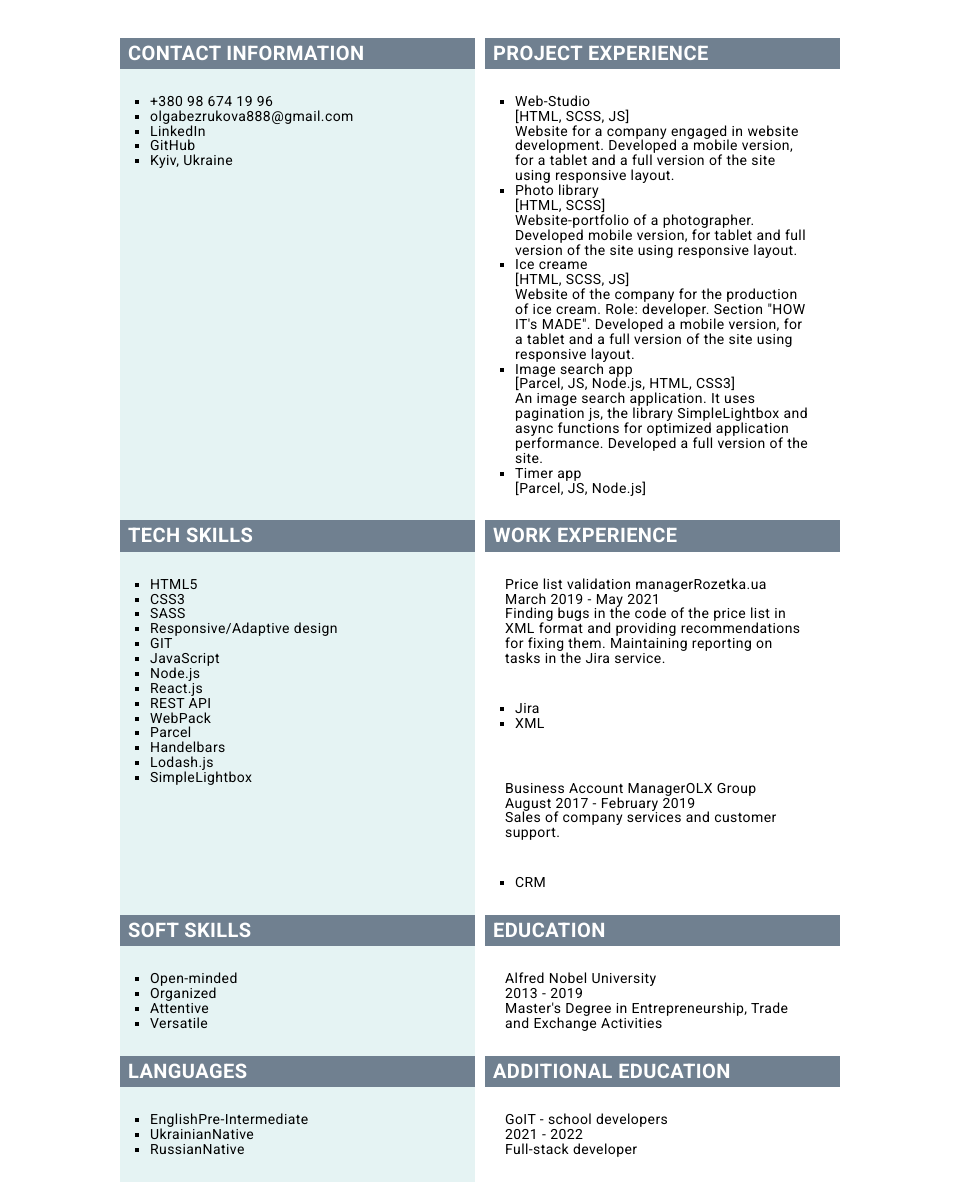
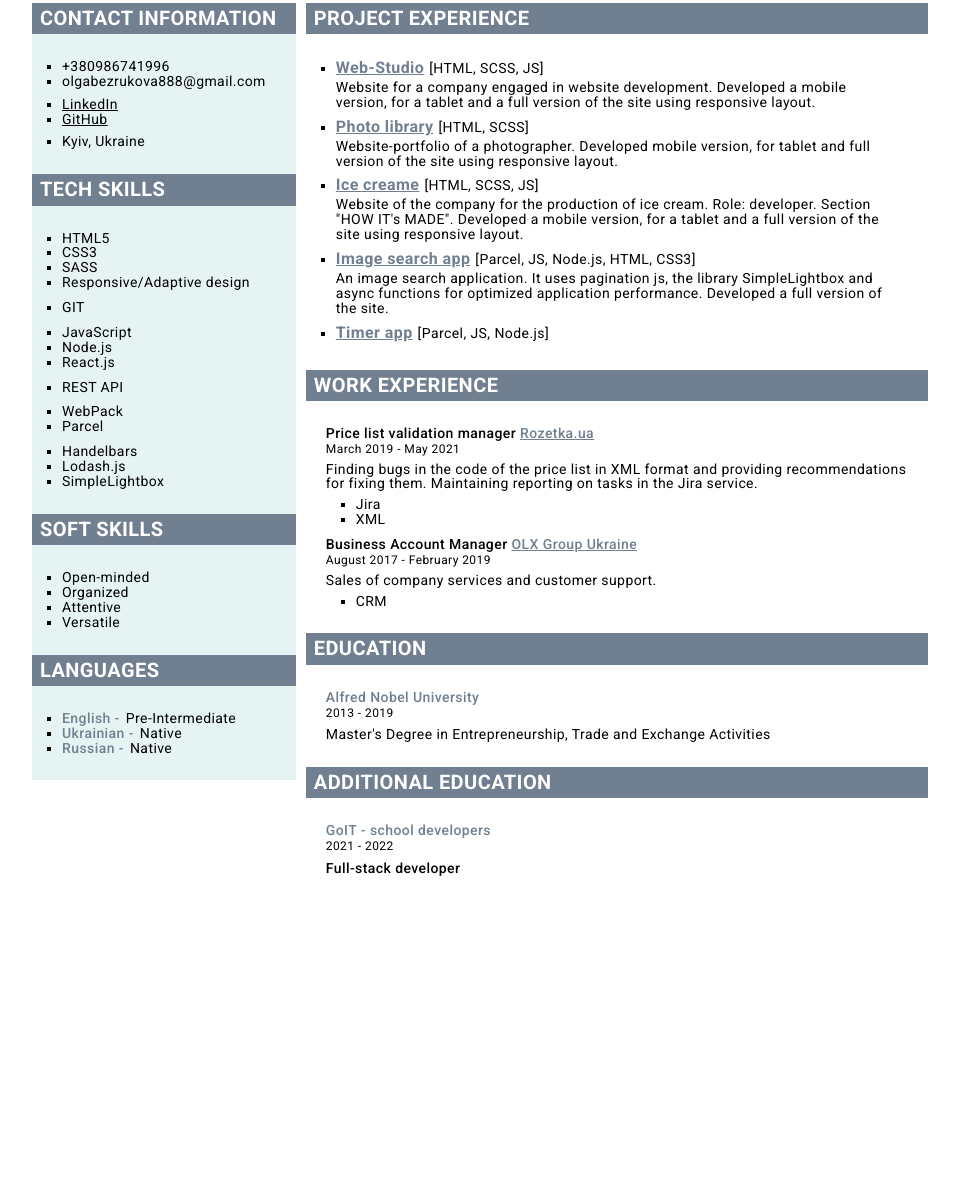
Before and after one commit to OlgaBezrukova8/portfolio, a website built with Parcel: page src/resume.html in a window 1280 px wide. Shown: the part 242-1427 px from the top of the page, without its empty margins (160-1119 px from the left). After the commit the page ends 1173 px from the top, so only its background shows below. Built offline with nearby package versions, Linux system fonts and the light colour scheme.

Commit message:
Code refactoring

```diff
--- a/src/resume.html
+++ b/src/resume.html
@@ -44,15 +44,19 @@
         </div>
       </section>
 
-      <section class="section generall">
-        <div class="container generall__container">
-          <div class="contact__container grid">
-            <h2 class="title contact__title title-size">Contact Information</h2>
+      <!-- <section class="section generall"> -->
+      <div class="section container generall__container">
+        <div class="general-left__container">
+          <section class="contact">
+            <div class="contact__container">
+              <h2 class="title contact__title title-size">
+                Contact Information
+              </h2>
 
               <ul class="list contact__list">
                 <li class="contact__item">
                   <a class="link contact__link" href="tel:+380986741996"
-                  >+380 98 674 19 96</a
+                    >+380986741996</a
                   >
                 </li>
                 <li class="contact__item">
@@ -62,9 +66,9 @@
                     >olgabezrukova888@gmail.com</a
                   >
                 </li>
-              <li class="contact__item">
+                <li class="contact__item contact__item--append">
                   <a
-                  class="link contact__link"
+                    class="link contact__link contact__link--underline"
                     href="https://www.linkedin.com/in/olha-bezrukova-998995168/"
                     target="_blank"
                     rel="noopener noreferrer"
@@ -73,23 +77,99 @@
                 </li>
                 <li class="contact__item">
                   <a
-                  class="link contact__link"
+                    class="link contact__link contact__link--underline"
                     href="https://github.com/OlgaBezrukova8?tab=repositories"
                     target="_blank"
                     rel="noopener noreferrer"
                     >GitHub</a
                   >
                 </li>
-              <li>Kyiv, Ukraine</li>
+                <li class="contact__item">
+                  <p class="contact__item--append">Kyiv, Ukraine</p>
+                </li>
               </ul>
             </div>
+          </section>
 
-          <div class="projects__container grid">
+          <section class="tech-skills">
+            <div class="tech-skills__container">
+              <h2 class="title tech-skills__title title-size">Tech skills</h2>
+
+              <ul class="list tech-skills__list">
+                <li class="tech-skills__item">HTML5</li>
+                <li class="tech-skills__item">CSS3</li>
+                <li class="tech-skills__item">SASS</li>
+                <li class="tech-skills__item">Responsive/Adaptive design</li>
+
+                <li class="tech-skills__item tech-skills__item--append">GIT</li>
+
+                <li class="tech-skills__item tech-skills__item--append">
+                  JavaScript
+                </li>
+                <li class="tech-skills__item">Node.js</li>
+                <li class="tech-skills__item">React.js</li>
+
+                <li class="tech-skills__item tech-skills__item--append">
+                  REST API
+                </li>
+
+                <li class="tech-skills__item tech-skills__item--append">
+                  WebPack
+                </li>
+                <li class="tech-skills__item">Parcel</li>
+
+                <li class="tech-skills__item tech-skills__item--append">
+                  Handelbars
+                </li>
+                <li class="tech-skills__item">Lodash.js</li>
+                <li class="tech-skills__item">SimpleLightbox</li>
+              </ul>
+            </div>
+          </section>
+
+          <section class="soft-skills">
+            <div class="soft-skills__container">
+              <h2 class="title soft-skills__title">Soft skills</h2>
+
+              <ul class="list soft-skills__list">
+                <li class="soft-skills__item">Open-minded</li>
+                <li class="soft-skills__item">Organized</li>
+                <li class="soft-skills__item">Attentive</li>
+                <li class="soft-skills__item">Versatile</li>
+              </ul>
+            </div>
+          </section>
+
+          <section class="languages">
+            <div class="languages__container">
+              <h2 class="title">Languages</h2>
+
+              <ul class="list languages__list">
+                <li class="languages__item">
+                  <span class="languages__text--accent-color">English -</span
+                  >Pre-Intermediate
+                </li>
+                <li class="languages__item">
+                  <span class="languages__text--accent-color">Ukrainian -</span
+                  >Native
+                </li>
+                <li class="languages__item">
+                  <span class="languages__text--accent-color">Russian -</span
+                  >Native
+                </li>
+              </ul>
+            </div>
+          </section>
+        </div>
+
+        <div class="general-right__container">
+          <section class="projects">
+            <div class="projects__container">
               <h2 class="title projects__title">Project experience</h2>
 
               <ul class="list projects__list">
                 <li class="projects__item">
-                <div>
+                  <div class="projects-info__container">
                     <a class="link projects__link" href="./" target="_blank"
                       >Web-Studio</a
                     >
@@ -97,39 +177,39 @@
                   </div>
                   <p>
                     Website for a company engaged in website development.
-                  Developed a mobile version, for a tablet and a full version of
-                  the site using responsive layout.
+                    Developed a mobile version, for a tablet and a full version
+                    of the site using responsive layout.
                   </p>
                 </li>
                 <li class="projects__item">
-                <div>
+                  <div class="projects-info__container">
                     <a class="link projects__link" href="./" target="_blank"
                       >Photo library</a
                     >
                     <p>[HTML, SCSS]</p>
                   </div>
                   <p>
-                  Website-portfolio of a photographer. Developed mobile version,
-                  for tablet and full version of the site using responsive
-                  layout.
+                    Website-portfolio of a photographer. Developed mobile
+                    version, for tablet and full version of the site using
+                    responsive layout.
                   </p>
                 </li>
                 <li class="projects__item">
-                <div>
+                  <div class="projects-info__container">
                     <a class="link projects__link" href="./" target="_blank"
                       >Ice creame</a
                     >
                     <p>[HTML, SCSS, JS]</p>
                   </div>
                   <p>
-                  Website of the company for the production of ice cream. Role:
-                  developer. Section "HOW IT's MADE". Developed a mobile
+                    Website of the company for the production of ice cream.
+                    Role: developer. Section "HOW IT's MADE". Developed a mobile
                     version, for a tablet and a full version of the site using
                     responsive layout.
                   </p>
                 </li>
                 <li class="projects__item">
-                <div>
+                  <div class="projects-info__container">
                     <a class="link projects__link" href="./" target="_blank"
                       >Image search app</a
                     >
@@ -138,11 +218,12 @@
                   <p>
                     An image search application. It uses pagination js, the
                     library SimpleLightbox and async functions for optimized
-                  application performance. Developed a full version of the site.
+                    application performance. Developed a full version of the
+                    site.
                   </p>
                 </li>
                 <li class="projects__item">
-                <div>
+                  <div class="projects-info__container">
                     <a class="link projects__link" href="./" target="_blank"
                       >Timer app</a
                     >
@@ -152,113 +233,91 @@
                 </li>
               </ul>
             </div>
+          </section>
 
-          <div class="tech-skills__container grid">
-            <h2 class="title tech-skills__title title-size">Tech skills</h2>
+          <section class="experience">
+            <div class="experience__container">
+              <h2 class="title experience__title title-size">
+                Work experience
+              </h2>
 
-            <ul class="list tech-skills__list">
-              <li class="tech-skills__item">HTML5</li>
-              <li class="tech-skills__item">CSS3</li>
-              <li class="tech-skills__item">SASS</li>
-              <li class="tech-skills__item">Responsive/Adaptive design</li>
-
-              <li class="tech-skills__item">GIT</li>
-
-              <li class="tech-skills__item">JavaScript</li>
-              <li class="tech-skills__item">Node.js</li>
-              <li class="tech-skills__item">React.js</li>
-
-              <li class="tech-skills__item">REST API</li>
-
-              <li class="tech-skills__item">WebPack</li>
-              <li class="tech-skills__item">Parcel</li>
-
-              <li class="tech-skills__item">Handelbars</li>
-              <li class="tech-skills__item">Lodash.js</li>
-              <li class="tech-skills__item">SimpleLightbox</li>
-            </ul>
-          </div>
-
-          <div class="experience__container grid">
-            <h2 class="title experience__title title-size">Work experience</h2>
-            <div>
-              <div class="text__container">
-                <p>Price list validation manager<span>Rozetka.ua</span></p>
-                <p>March 2019 - May 2021</p>
+              <div class="info__container">
+                <div class="text__container text__container--prepend">
+                  <p class="experience-name__text">
+                    Price list validation manager<a
+                      class="experience__text--accent-color"
+                      href="https://rozetka.com.ua/ua/"
+                      target="_blank"
+                      >Rozetka.ua</a
+                    >
+                  </p>
+                  <p class="experience-date__text--prepend">
+                    March 2019 - May 2021
+                  </p>
 
                   <p>
                     Finding bugs in the code of the price list in XML format and
                     providing recommendations for fixing them. Maintaining
                     reporting on tasks in the Jira service.
                   </p>
+
+                  <ul class="info__list experience__list">
+                    <li class="experience__item--append">Jira</li>
+                    <li>XML</li>
+                  </ul>
                 </div>
 
-              <ul class="list">
-                <li>Jira</li>
-                <li>XML</li>
-                <!-- <li>Framework React.js</li>
-              <li>Back-end Node.js</li> -->
-              </ul>
-            </div>
                 <div class="text__container">
-              <p>Business Account Manager<span>OLX Group</span></p>
-              <p>August 2017 - February 2019</p>
+                  <p class="experience-name__text">
+                    Business Account Manager<a
+                      class="experience__text--accent-color"
+                      href="https://www.olxgroup.com/locations/ukraine-kyiv"
+                      target="_blank"
+                      >OLX Group Ukraine</a
+                    >
+                  </p>
+                  <p class="experience-date__text--prepend">
+                    August 2017 - February 2019
+                  </p>
 
                   <p>Sales of company services and customer support.</p>
                 </div>
 
-            <ul class="list">
-              <li>CRM</li>
-            </ul>
-            <div></div>
-          </div>
-
-          <div class="soft-skills__container grid">
-            <h2 class="title soft-skills__title">Soft skills</h2>
-
-            <ul class="list soft-skills__list">
-              <li class="soft-skills__item">Open-minded</li>
-              <li class="soft-skills__item">Organized</li>
-              <li class="soft-skills__item">Attentive</li>
-              <li class="soft-skills__item">Versatile</li>
+                <ul class="info__list experience__list">
+                  <li class="experience__item--append">CRM</li>
                 </ul>
               </div>
+            </div>
+          </section>
 
-          <div class="education__container grid">
+          <section class="education">
+            <div class="education__container">
               <h2 class="title">Education</h2>
-            <div class="text__container">
-              <p>Alfred Nobel University</p>
-              <p>2013 - 2019</p>
+              <div class="text__container info__container">
+                <p class="education-name__text">Alfred Nobel University</p>
+                <p class="education-date__text">2013 - 2019</p>
                 <p>
                   Master's Degree in Entrepreneurship, Trade and Exchange
                   Activities
                 </p>
               </div>
             </div>
+          </section>
 
-          <div class="languages__container grid">
-            <h2 class="title">Languages</h2>
-
-            <ul class="list languages__list">
-              <li class="languages__item">
-                <span>English</span>Pre-Intermediate
-              </li>
-              <li class="languages__item"><span>Ukrainian</span>Native</li>
-              <li class="languages__item"><span>Russian</span>Native</li>
-            </ul>
-          </div>
-
-          <div class="additional__container grid">
+          <section class="additional">
+            <div class="additional__container">
               <h2 class="title">Additional education</h2>
 
-            <div class="text__container">
-              <p>GoIT - school developers</p>
-              <p>2021 - 2022</p>
-              <p>Full-stack developer</p>
-            </div>
+              <div class="text__container info__container">
+                <p class="additional-name__text">GoIT - school developers</p>
+                <p class="additional-date__text">2021 - 2022</p>
+                <p class="additional__text">Full-stack developer</p>
               </div>
             </div>
           </section>
+        </div>
+      </div>
+      <!-- </section> -->
 
       <footer></footer>
     </main>
--- a/src/sass/base/_common.scss
+++ b/src/sass/base/_common.scss
@@ -17,8 +17,10 @@ body {
 }
 
 .container {
-  padding-left: 280px;
-  padding-right: 280px;
+  // padding-left: 280px;
+  // padding-right: 280px;
+  max-width: 70%;
+  margin: 0 auto;
 }
 
 .link {
@@ -34,6 +36,10 @@ body {
 .list {
   padding: 25px 30px;
   list-style: square;
+}
+
+.info__list {
+  padding: 0px 30px;
 }
 
 .button {
--- a/src/sass/layout/_additional.scss
+++ b/src/sass/layout/_additional.scss
@@ -0,0 +1,14 @@
+.additional-name__text {
+    font-weight: 500;
+    color: $title-background-color;
+    margin-bottom: 2px;
+}
+
+.additional-date__text {
+    font-size: 12px;
+    margin-bottom: 8px;
+}
+
+.additional__text {
+    font-weight: 500;
+}
--- a/src/sass/layout/_contact.scss
+++ b/src/sass/layout/_contact.scss
@@ -1,3 +1,11 @@
 .contact__container {
   background-color: $accent-back-ground-color;
 }
+
+.contact__item--append {
+  margin-top: 8px;
+}
+
+.contact__link--underline {
+  text-decoration: $link-underline;
+}
--- a/src/sass/layout/_education.scss
+++ b/src/sass/layout/_education.scss
@@ -0,0 +1,10 @@
+.education-name__text {
+  font-weight: 500;
+  color: $title-background-color;
+  margin-bottom: 2px;
+}
+
+.education-date__text {
+  font-size: 12px;
+  margin-bottom: 8px;
+}
--- a/src/sass/layout/_experience.scss
+++ b/src/sass/layout/_experience.scss
@@ -1,3 +1,32 @@
-.text__container {
-  padding: 25px 30px 10px 20px;
+.experience__list {
+  list-style: square;
 }
+
+.info__container {
+  padding: 25px 20px;
+}
+
+.text__container--prepend {
+  margin-bottom: 10px;
+}
+
+.experience-name__text {
+  font-size: 14px;
+  font-weight: 500;
+  margin-bottom: 2px;
+}
+
+.experience-date__text--prepend {
+  font-size: 12px;
+  margin-bottom: 6px;
+}
+
+.experience__text--accent-color {
+  color: $title-background-color;
+  font-weight: 500;
+  margin-left: 4px;
+}
+
+.experience__item--append {
+  margin-top: 6px;
+}
--- a/src/sass/layout/_generall.scss
+++ b/src/sass/layout/_generall.scss
@@ -1,16 +1,10 @@
 .generall__container {
   display: flex;
-  flex-wrap: wrap;
-
-  margin-top: -10px;
-  margin-left: -10px;
+  padding-top: 0px;
 }
 
-.grid {
-  margin-left: 10px;
-
-  width: auto;
-  flex-basis: calc((100% - 20px) / 2);
+.general-left__container {
+  margin-right: 10px;
 }
 
 .title {
--- a/src/sass/layout/_languages.scss
+++ b/src/sass/layout/_languages.scss
@@ -1,3 +1,9 @@
 .languages__container {
   background-color: $accent-back-ground-color;
 }
+
+.languages__text--accent-color {
+  color: $title-background-color;
+  font-weight: 500;
+  margin-right: 6px;
+}
--- a/src/sass/layout/_projects.scss
+++ b/src/sass/layout/_projects.scss
@@ -0,0 +1,22 @@
+.projects__item:not(:last-child) {
+  margin-bottom: 8px;
+}
+
+.projects-info__container {
+  display: flex;
+  align-items: baseline;
+}
+
+.projects-info__container:not(:last-child) {
+  margin-bottom: 4px;
+}
+
+.projects__link {
+  margin-right: 5px;
+  color: $title-background-color;
+
+  font-size: 16px;
+  font-weight: 600;
+
+  text-decoration: $link-underline;
+}
--- a/src/sass/layout/_tech-skills.scss
+++ b/src/sass/layout/_tech-skills.scss
@@ -1,3 +1,7 @@
 .tech-skills__container {
-    background-color: $accent-back-ground-color;
+  background-color: $accent-back-ground-color;
 }
+
+.tech-skills__item--append {
+  margin-top: 10px;
+}
--- a/src/sass/utils/_variables.scss
+++ b/src/sass/utils/_variables.scss
@@ -5,9 +5,9 @@ $title-background-color: rgb(112, 128, 144);
 
 $second-font-family: Raleway;
 
-//   font-size: $primary-font-size;
 $primary-font-size: 14px;
 $title-font-size: 20px;
+$link-underline: underline;
 
 $primary-letter-spacing: 0.03em;
 $primary-box-shadow: 0px 4px 4px rgba(0, 0, 0, 0.15);
```
Lines whose indentation alone changed are shown as unchanged.
